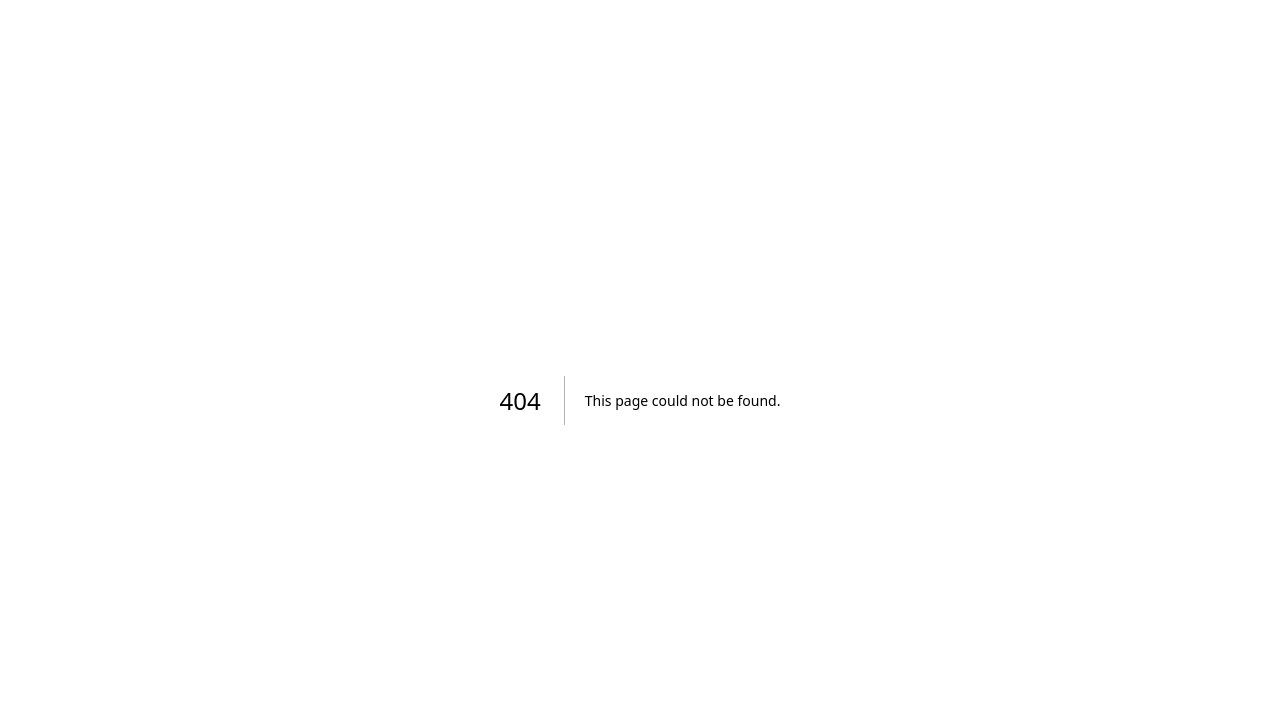
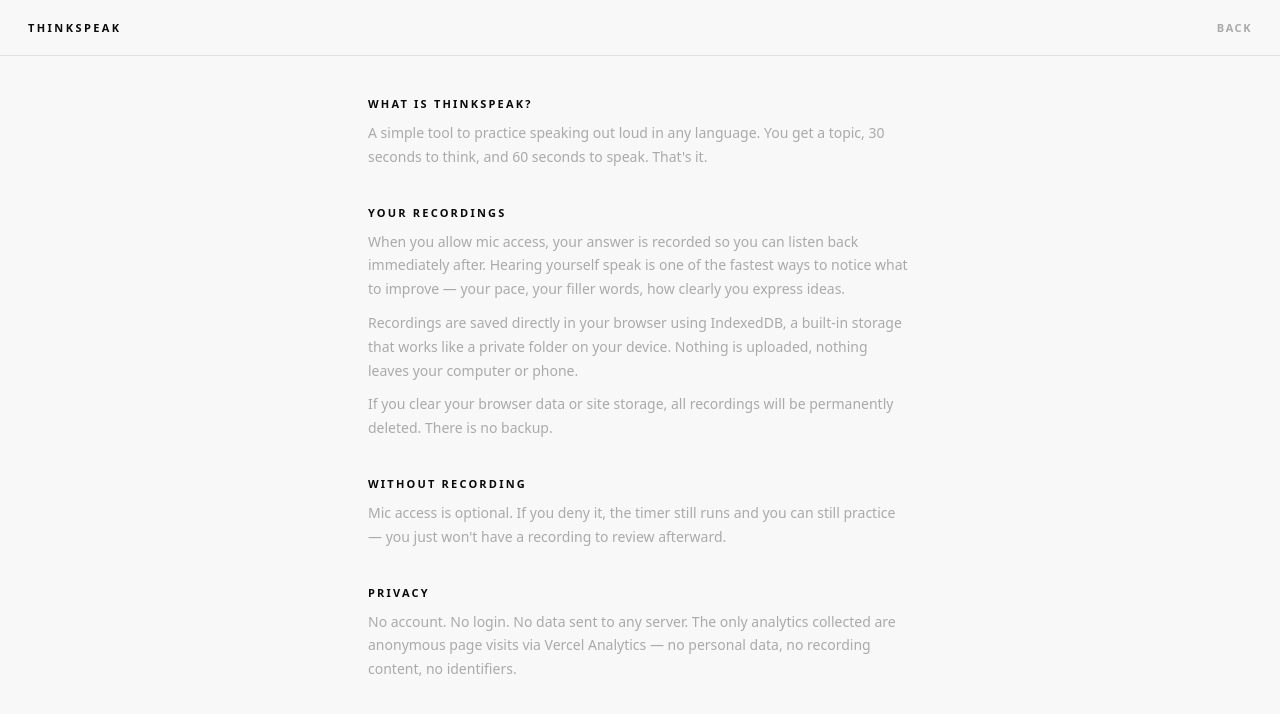
Before and after one commit to hichamcc/thinkspeak, a Next.js app: page /about in a window 1280 px wide. Before the commit this address had no page. Shown: the top 714 px of the page. Built offline with nearby package versions, Linux system fonts and the light colour scheme.

Commit message:
add about

```diff
--- /dev/null
+++ b/app/about/page.tsx
@@ -0,0 +1,59 @@
+import Link from 'next/link'
+
+export default function AboutPage() {
+  return (
+    <main className="pr-screen">
+      <nav className="pr-nav">
+        <div className="pr-nav-top">
+          <span className="pr-nav-brand">ThinkSpeak</span>
+          <Link href="/settings" className="pr-nav-link">back</Link>
+        </div>
+      </nav>
+
+      <div className="about-body">
+        <section className="about-section">
+          <h2 className="about-heading">What is ThinkSpeak?</h2>
+          <p className="about-text">
+            A simple tool to practice speaking out loud in any language.
+            You get a topic, 30 seconds to think, and 60 seconds to speak.
+            That's it.
+          </p>
+        </section>
+
+        <section className="about-section">
+          <h2 className="about-heading">Your recordings</h2>
+          <p className="about-text">
+            When you allow mic access, your answer is recorded so you can listen back immediately after.
+            Hearing yourself speak is one of the fastest ways to notice what to improve — your pace,
+            your filler words, how clearly you express ideas.
+          </p>
+          <p className="about-text">
+            Recordings are saved directly in your browser using IndexedDB, a built-in storage that works
+            like a private folder on your device. Nothing is uploaded, nothing leaves your computer or phone.
+          </p>
+          <p className="about-text">
+            If you clear your browser data or site storage, all recordings will be permanently deleted.
+            There is no backup.
+          </p>
+        </section>
+
+        <section className="about-section">
+          <h2 className="about-heading">Without recording</h2>
+          <p className="about-text">
+            Mic access is optional. If you deny it, the timer still runs and you can still practice —
+            you just won't have a recording to review afterward.
+          </p>
+        </section>
+
+        <section className="about-section">
+          <h2 className="about-heading">Privacy</h2>
+          <p className="about-text">
+            No account. No login. No data sent to any server.
+            The only analytics collected are anonymous page visits via Vercel Analytics
+            — no personal data, no recording content, no identifiers.
+          </p>
+        </section>
+      </div>
+    </main>
+  )
+}
--- a/app/globals.css
+++ b/app/globals.css
@@ -500,6 +500,17 @@ html, body {
   gap: 20px;
 }
 
+.settings-col {
+  display: flex;
+  flex-direction: column;
+  gap: 8px;
+  width: 220px;
+}
+
+.settings-about-link {
+  margin-top: 12px;
+}
+
 .settings-label {
   font-size: 10px;
   font-weight: 700;
@@ -838,3 +849,37 @@ kbd {
 }
 
 .mic-skip-btn:hover { color: var(--fg); }
+
+/* ─── About page ──────────────────────────────── */
+
+.about-body {
+  flex: 1;
+  display: flex;
+  flex-direction: column;
+  gap: 36px;
+  padding: 40px 28px;
+  max-width: 600px;
+  width: 100%;
+  margin: 0 auto;
+}
+
+.about-section {
+  display: flex;
+  flex-direction: column;
+  gap: 10px;
+}
+
+.about-heading {
+  font-size: 11px;
+  font-weight: 800;
+  letter-spacing: 0.2em;
+  text-transform: uppercase;
+  color: var(--fg);
+}
+
+.about-text {
+  font-size: 14px;
+  font-weight: 500;
+  line-height: 1.7;
+  color: var(--muted);
+}
```
Also changed, not shown: app/settings/page.tsx (+26 -14 lines).
